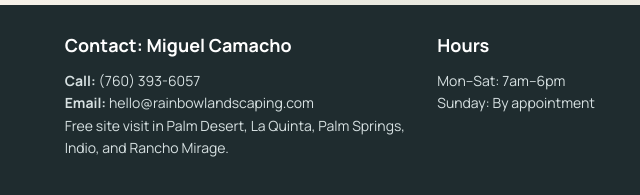
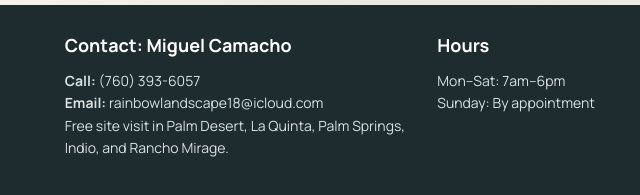
Before and after one commit to emilian8/gardenwebsite, a plain HTML site: page index.html in a window 1280 px wide. Shown: the part 1250-1445 px from the top of the page, 398-1038 px from the left. Drawn offline with nearby package versions, Linux system fonts and the light colour scheme.

Commit message:
Update index.html

```diff
--- a/index.html
+++ b/index.html
@@ -382,7 +382,7 @@
       </div>
       <div>
         <h3>Contact: Miguel Camacho</h3>
-        <p><strong>Call:</strong> (760) 393-6057<br><strong>Email:</strong> hello@rainbowlandscaping.com</p>
+        <p><strong>Call:</strong> (760) 393-6057<br><strong>Email:</strong> rainbowlandscape18@icloud.com</p>
         <p>Free site visit in Palm Desert, La Quinta, Palm Springs, Indio, and Rancho Mirage.</p>
       </div>
       <div>
```
